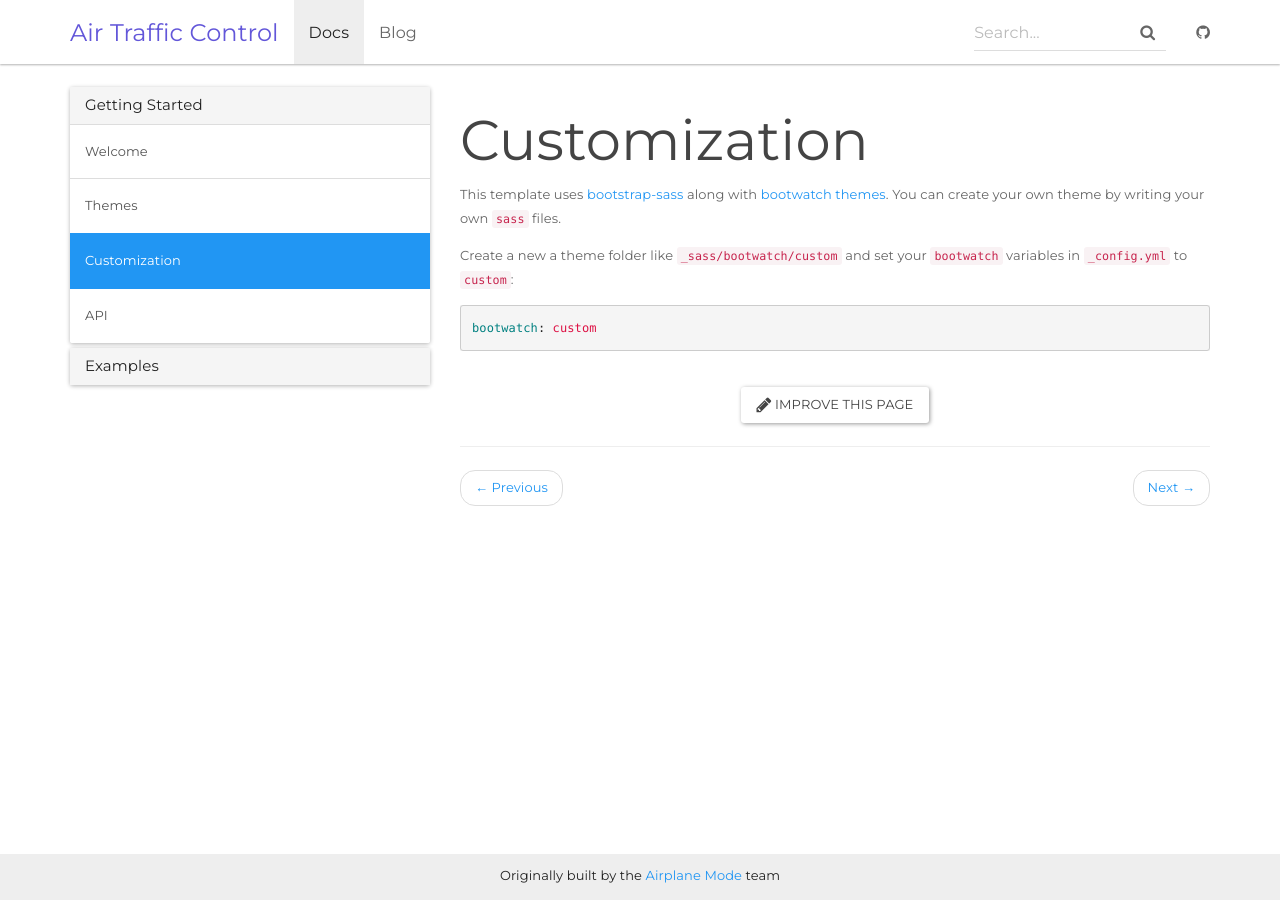
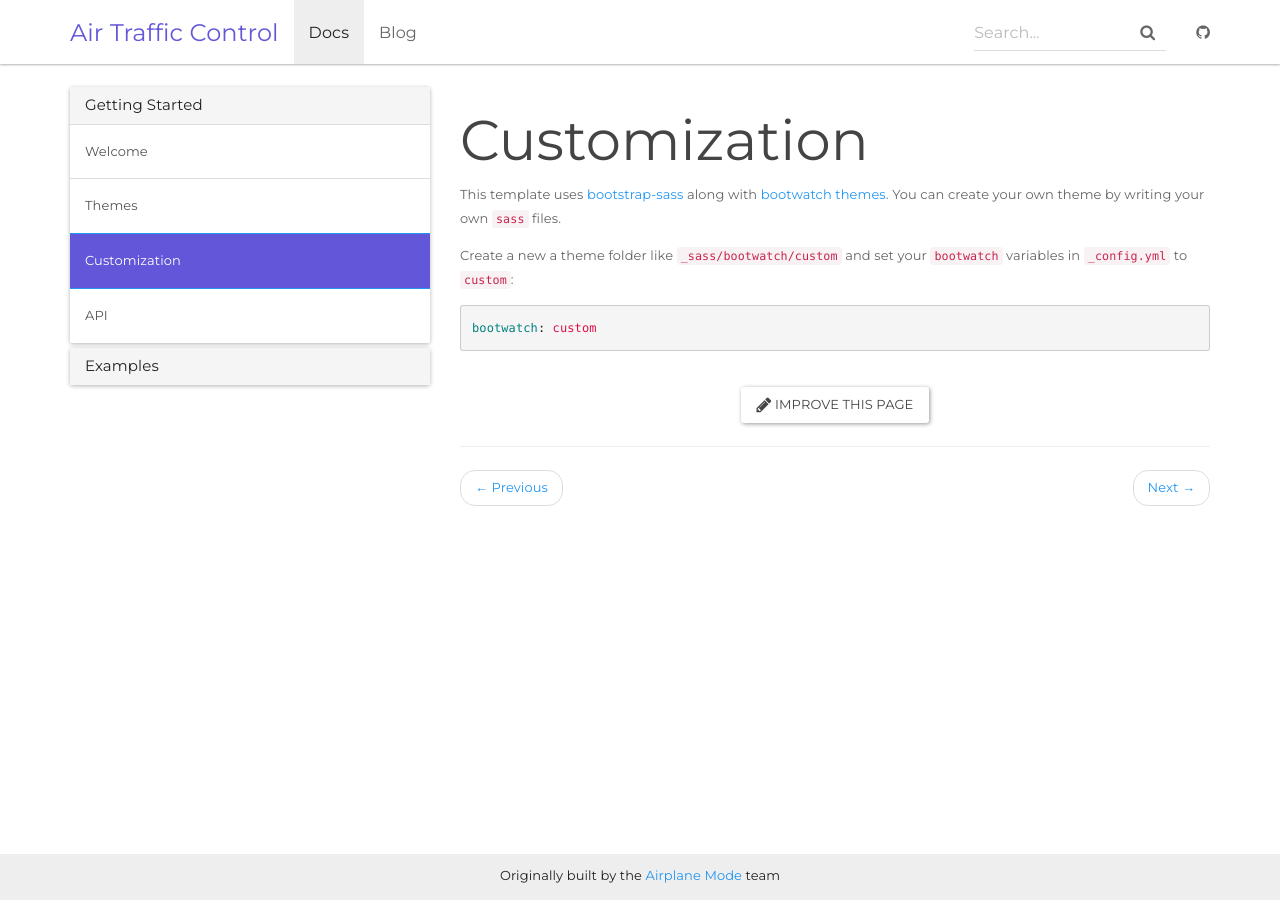
Before and after one commit to airplane-mode/air-traffic-control, a Jekyll site: the page built from docs/_docs/customization.md, in a window 1280 px wide. Built offline with Jekyll 4.4.1, drawn with Linux system fonts in a browser that asks for light colours; nearby versions of some CDN libraries.

Commit message:
try to fix background color on list items

```diff
--- a/docs/css/main.scss
+++ b/docs/css/main.scss
@@ -108,3 +108,7 @@ img.am-logo {
   margin-right: auto;
   margin-top: 100px;
 }
+
+.list-group-item.active {
+  background-color: #6256d9 !important;
+}
```
